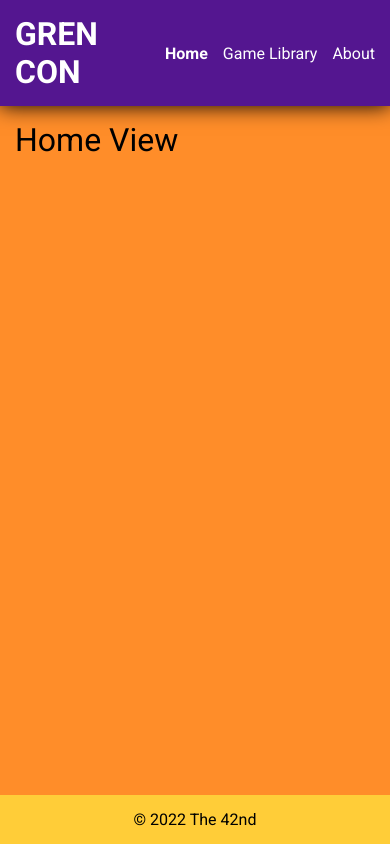
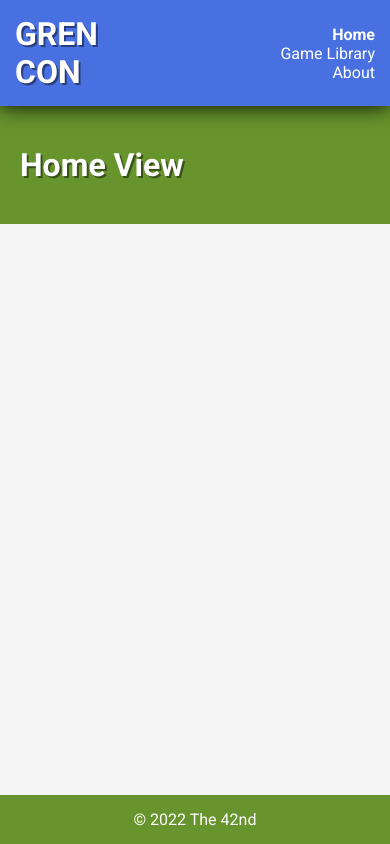
Before and after one commit to thecodingcouple/gren-con-client, a Vue app: page / in a window 390 px wide. Built offline with nearby package versions, Linux system fonts and the light colour scheme; no server answers.

Commit message:
Populating game library page

```diff
--- a/src/App.vue
+++ b/src/App.vue
@@ -1,9 +1,13 @@
 <script setup>
 import { RouterLink, RouterView } from 'vue-router'
+import { useGameLibraryStore } from './stores/GameLibraryStore.js';
+
+const gameLibraryStore = useGameLibraryStore();
+gameLibraryStore.loadGameLibrary();
 </script>
 
 <template>
-  <header>
+  <header class="maxwidth">
     <section>
       <div>Gren Con</div>
       <nav>
@@ -13,10 +17,10 @@ import { RouterLink, RouterView } from 'vue-router'
       </nav>
     </section>
   </header>
-  <main>
+  <main class="maxwidth">
     <RouterView />
   </main>
-  <footer>
+  <footer class="maxwidth">
     &copy; 2022 The 42nd
   </footer>
 </template>
@@ -30,18 +34,16 @@ import { RouterLink, RouterView } from 'vue-router'
   align-items: center;
 }
 
-#app * {
+#app > header,
+#app > footer,
+#app > main,
+nav {
   width: 100%;
-}
-
-#app > header > section,
-#app > main {
-  max-width: 1440px;
 }
 
 #app > main {
   flex: 1;
-  padding: 15px;
+  background: whitesmoke;
 }
 
 section {
@@ -53,9 +55,11 @@ section {
 }
 
 header > section > div {
+  white-space: nowrap;
   font-size: 2rem;
   font-weight: bold;
   text-transform: uppercase;
+  text-shadow: 2px 2px rgba(0, 0, 0, .45);
 }
 
 header {
@@ -64,6 +68,7 @@ header {
   align-items: center;
   background-color: var(--purple);
   box-shadow: 0 0 20px black;
+  z-index: 2;
 }
 
 header,
@@ -99,7 +104,19 @@ footer {
 }
 
 footer {
-  background: var(--gold);
+  background: var(--orange);
+  color: white;
   text-align: center;
 }
+
+@media (max-width: 500px) {
+  header > section > div {
+    white-space: normal;
+  }
+
+  nav {
+    flex-direction: column;
+    text-align: right;
+  }
+}
 </style>
--- a/src/assets/base.css
+++ b/src/assets/base.css
@@ -1,8 +1,8 @@
 :root {
-  --purple: #541690;
+  --purple: #4970E0;
   --redorange: #ff4949;
-  --orange: #ff8d29;
-  --gold: #ffcd38;
+  --orange: #67942C;
+  --gold: #A6E05A;
 }
 
 *,
@@ -19,7 +19,8 @@ body {
   text-rendering: optimizeLegibility;
   -webkit-font-smoothing: antialiased;
   -moz-osx-font-smoothing: grayscale;
-  background: var(--orange);
+  background-image: linear-gradient(45deg, #4970e0 20.83%, #67942c 20.83%, #67942c 33.33%, #a6e05a 33.33%, #a6e05a 50%, #4970e0 50%, #4970e0 70.83%, #67942c 70.83%, #67942c 83.33%, #a6e05a 83.33%, #a6e05a 100%);
+  background-size: 84.85px 84.85px;
   font-family: 'Roboto', sans-serif;
   display: flex;
 }
@@ -27,3 +28,18 @@ body {
 #app {
   flex: 1;
 }
+
+h1 {
+  font-weight: bold;
+  color: white;
+  background: var(--orange);
+  padding: 40px 20px;
+  width: 100%;
+  margin: 0;
+  display: inline-block;
+  text-shadow: 2px 2px rgba(0, 0, 0, .45);
+}
+
+.maxwidth {
+  max-width: 1440px;
+}
--- /dev/null
+++ b/src/components/GameCard.vue
@@ -0,0 +1,28 @@
+<script setup>
+const props = defineProps({
+    name: String,
+    imageUrl: String
+});
+
+</script>
+
+<template>
+    <figure class="gamecard">
+        <img class="gamecard_image" :src="imageUrl" alt="A game" />
+        <figcaption>{{ name }}</figcaption>
+    </figure>
+</template>
+
+<style>
+@import '@/assets/base.css';
+
+.gamecard {
+    width: 15vw !important;
+    height: 20vw;
+    background: white;
+}
+
+.gamecard_image {
+    max-width: 200px;
+}
+</style>
--- /dev/null
+++ b/src/stores/GameLibraryStore.js
@@ -0,0 +1,40 @@
+import { defineStore } from 'pinia';
+
+export const useGameLibraryStore = defineStore({
+  id: 'GameLibraryStore',
+  state: () => ({
+    username: 'townsean',
+    games: []
+  }),
+  getters: {
+  },
+  actions: {
+    loadGameLibrary() {
+      const url = `https://boardgamegeek.com/xmlapi2/collection?username=${this.username}&own=1`;
+
+      fetch(url).then(response => response.text())
+                .then(data => {
+                  const parser = new DOMParser();
+                  const document = parser.parseFromString(data, "text/xml");
+
+                  const items = Array.from(document.getElementsByTagName("item"));
+                  console.dir(items);
+
+                  this.games = items.map(item => {
+                    let nameChildNode = Array.from(item.children).find(c => c.nodeName == "name");
+                    let name = nameChildNode.innerHTML;
+
+                    let imageUrlChildNode = Array.from(item.children).find(c => c.nodeName == "image");
+                    let imageUrl = imageUrlChildNode.innerHTML;
+
+                    return {
+                      name,
+                      imageUrl
+                    }
+                  });
+                });
+
+
+    }
+  }
+})
--- a/src/views/GameLibraryView.vue
+++ b/src/views/GameLibraryView.vue
@@ -1,5 +1,31 @@
+<script setup>
+import { ref, onMounted } from 'vue';
+import GameCard from '../components/GameCard.vue';
+import { useGameLibraryStore } from '../stores/GameLibraryStore.js';
+
+const gameLibraryStore = useGameLibraryStore();
+
+onMounted(() => {
+
+});
+</script>
+
 <template>
-  <main>
-    <h1>Game Library View</h1>
+  <main class="game-library-view">
+    <h1>Game Library</h1>
+    <section class="library-section">
+        <!-- Games -->
+        <GameCard  v-for="(game, index) in gameLibraryStore.games" :key="index" :name="game.name" :imageUrl="game.imageUrl" />
+    </section>
   </main>
 </template>
+
+<style>
+@import '@/assets/base.css';
+.library-section {
+  display: flex;
+  flex-direction: row;
+  flex-wrap: wrap;
+  width: 100%;
+}
+</style>
```
Also changed, not shown: src/stores/counter.js (deleted, +0 -16 lines).
